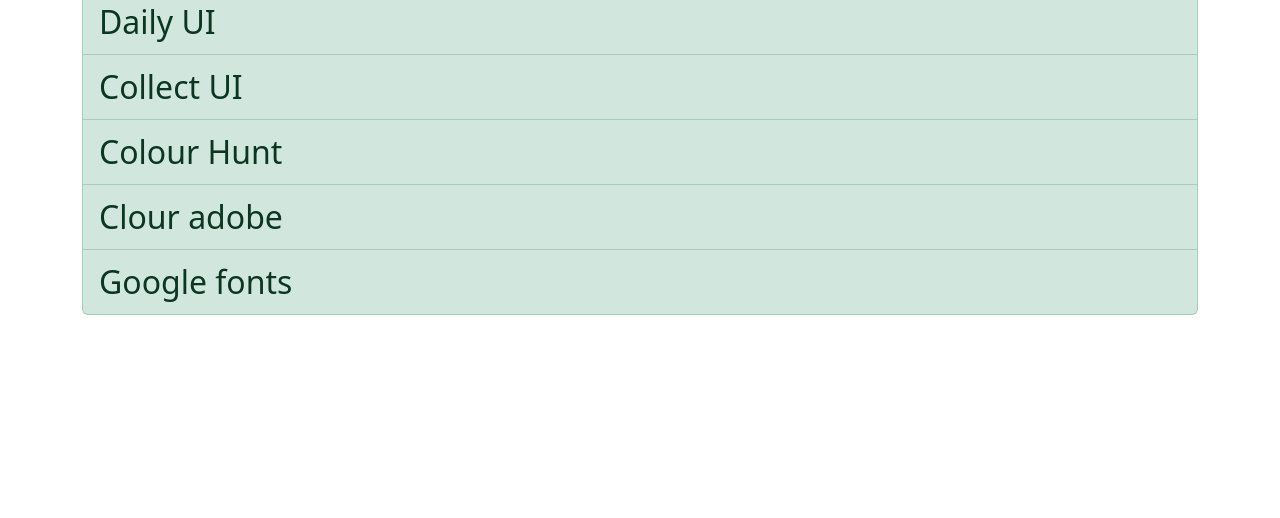
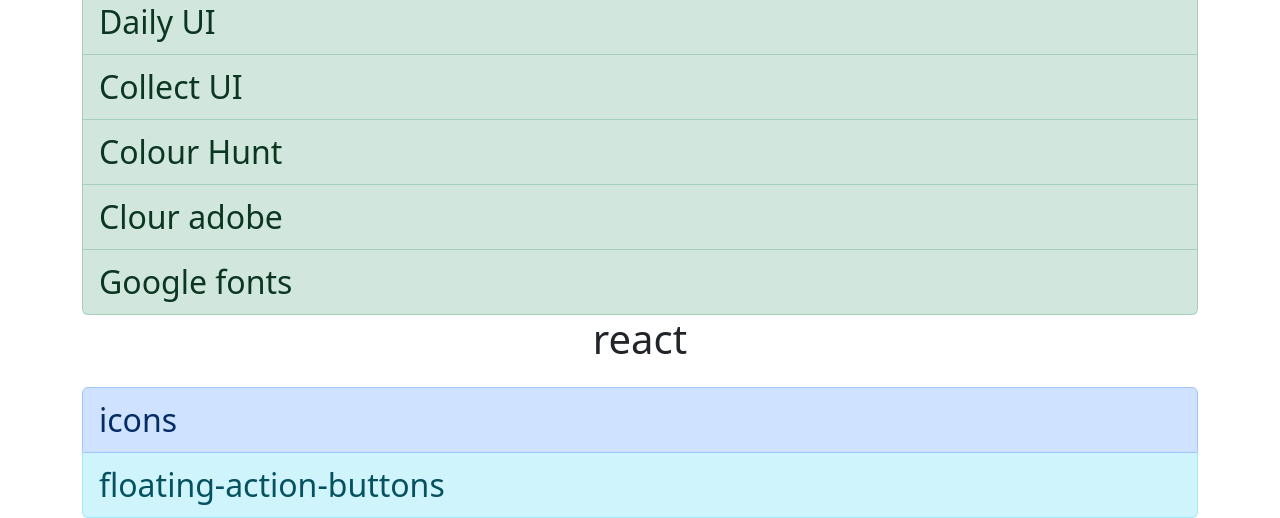
Before and after one commit to diyaad4d/My-tools, a plain HTML site: page index.html in a window 1280 px wide. Shown: the part 741-1259 px from the top of the page. Before the commit the page ends 1056 px from the top, so only its background shows below. Drawn offline with nearby package versions, Linux system fonts and the light colour scheme.

Commit message:
Update index.html

```diff
--- a/index.html
+++ b/index.html
@@ -54,5 +54,19 @@
          </div>
      </div>
    </div>
+
+
+     <div class="container">
+     <div>
+        <h1 class="text-center mb-4">react</h1>
+     </div>
+     <div class="all-list">
+          <div class="list-group">
+          <a href="https://mui.com/material-ui/icons/" class="list-group-item list-group-item-action list-group-item-primary">icons</a>
+          <a href="https://mui.com/material-ui/react-button/#floating-action-buttons" class="list-group-item list-group-item-action list-group-item-info">floating-action-buttons</a>
+
+         </div>
+     </div>
+   </div>
 </body>
 </html>
```
